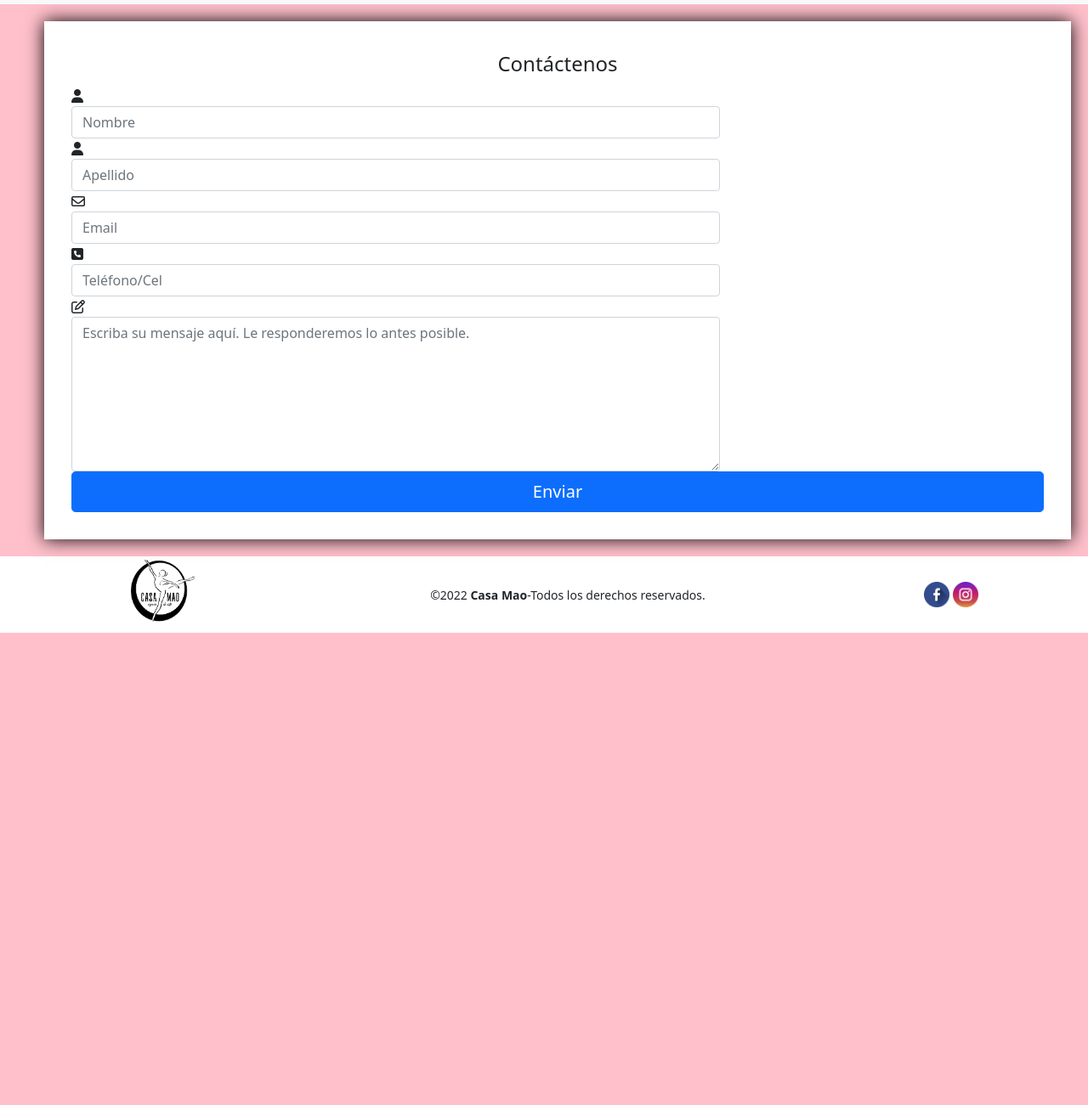
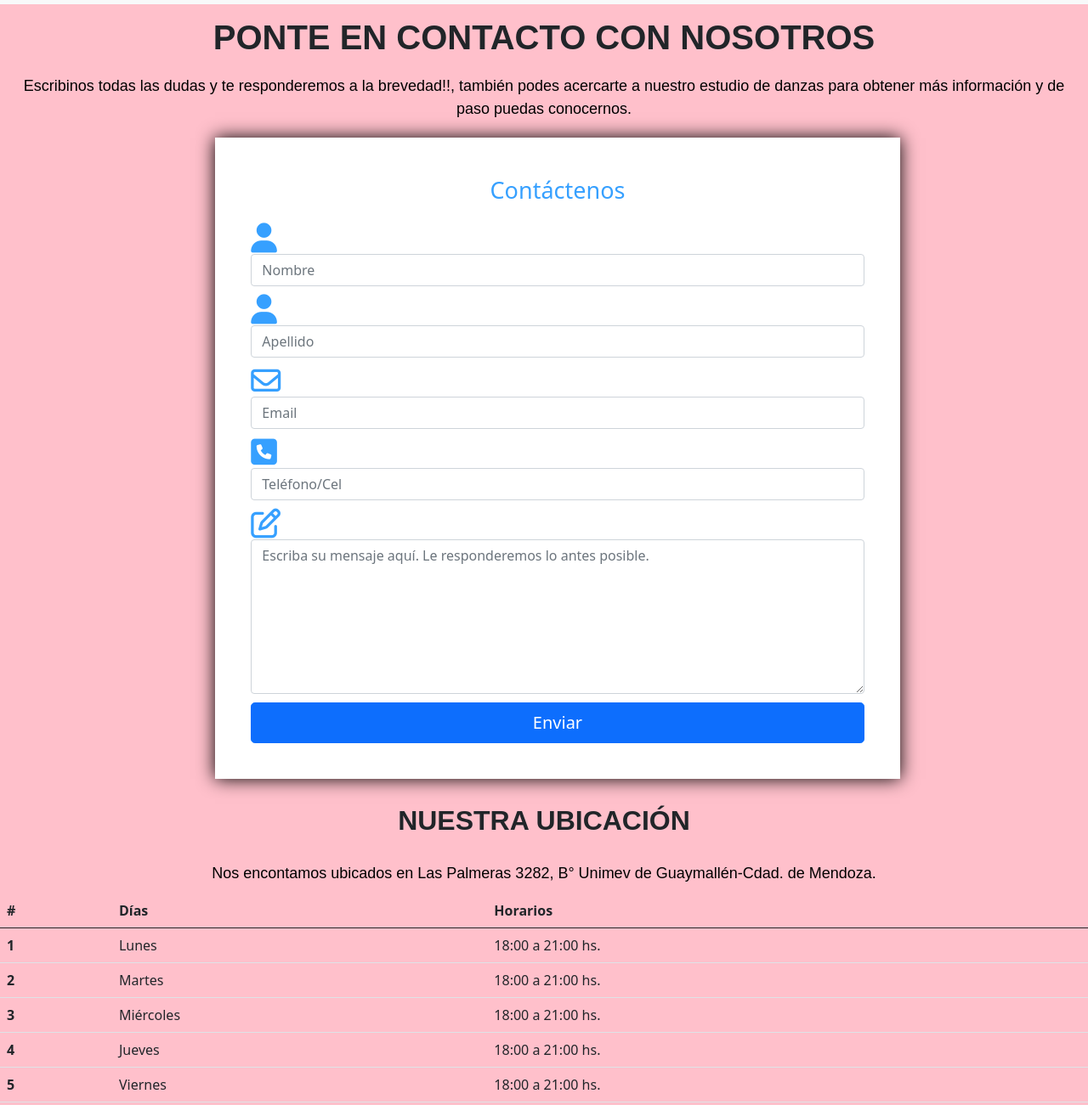
Before and after one commit to Maatgun/CasaMao, a website: page pages/contacto.html in a window 1280 px wide. Shown: the part 66-1367 px from the top of the page at 85% size. Before the commit the page ends 811 px from the top, so only its background shows below. Drawn offline with nearby package versions, Linux system fonts and the light colour scheme; files whose address does not match are found by name.

Commit message:
Modifique archivos

```diff
--- a/package.json
+++ b/package.json
@@ -1,7 +1,6 @@
 {
   "name": "prueba",
   "version": "1.0.0",
-  "description": "",
   "main": "index.js",
   "scripts": {
     "test": "echo \"Error: no test specified\" && exit 1",
@@ -21,5 +20,6 @@
   "devDependencies": {
     "node-sass": "^7.0.1",
     "nodemon": "^2.0.19"
-  }
+  },
+  "description": ""
 }
--- a/pages/contacto.html
+++ b/pages/contacto.html
@@ -1,19 +1,23 @@
 <!DOCTYPE html>
 <html lang="en">
+
 <head>
     <meta charset="UTF-8">
     <meta http-equiv="X-UA-Compatible" content="IE=edge">
     <meta name="viewport" content="width=device-width, initial-scale=1.0">
-    <link href="https://cdn.jsdelivr.net/npm/bootstrap@5.0.2/dist/css/bootstrap.min.css" rel="stylesheet" integrity="sha384-EVSTQN3/azprG1Anm3QDgpJLIm9Nao0Yz1ztcQTwFspd3yD65VohhpuuCOmLASjC" crossorigin="anonymous">
+    <link href="https://cdn.jsdelivr.net/npm/bootstrap@5.0.2/dist/css/bootstrap.min.css" rel="stylesheet"
+        integrity="sha384-EVSTQN3/azprG1Anm3QDgpJLIm9Nao0Yz1ztcQTwFspd3yD65VohhpuuCOmLASjC" crossorigin="anonymous">
     <link rel="stylesheet" href="../css/style.css">
     <script src="https://kit.fontawesome.com/26d8cbed11.js" crossorigin="anonymous"></script>
     <link rel="shortcut icon" href="../img/favicon.ico" type="image/x-icon">
     <!--TITLE-->
     <title>CASA MAO - Estudio de Danzas.</title>
     <!--DESCRIPTION-->
-    <meta name="description"content="Bienvenidos a CASA MAO, fórmate junto a los mejores profesores que forman parte de nuestro estudio de danzas, encontrarás lo que deseas, saca tu pasión y viví al máximo tu formación en danza. Contamos con una app donde encontrarás toda la info acerca del estudio y también podrás acceder a clases grabadas por si te perdiste alguna, en Casa Mao podes formarte en lo que quieras y ser quien quieras ser, eligiendo la especialidad que más te guste">
+    <meta name="description"
+        content="Bienvenidos a CASA MAO, fórmate junto a los mejores profesores que forman parte de nuestro estudio de danzas, encontrarás lo que deseas, saca tu pasión y viví al máximo tu formación en danza. Contamos con una app donde encontrarás toda la info acerca del estudio y también podrás acceder a clases grabadas por si te perdiste alguna, en Casa Mao podes formarte en lo que quieras y ser quien quieras ser, eligiendo la especialidad que más te guste">
     <!--KEYWORDS-->
-    <meta name="keywords" content="danza, escuela, música, bailarin, bailarina, profesión, ballet, danza clásica, danza contemporánea, waacking, hip hop, teatro, musical">
+    <meta name="keywords"
+        content="danza, escuela, música, bailarin, bailarina, profesión, ballet, danza clásica, danza contemporánea, waacking, hip hop, teatro, musical">
     <!--PROTOCOLO OPEN GRAPH-->
 
     <!--TYPE-->
@@ -23,6 +27,7 @@
     <meta property="og:title" content="CASA MAO-Estudio de Danzas.">
 
 </head>
+
 <body>
     <header>
         <nav>
@@ -57,45 +62,61 @@
         </nav>
     </header>
     <main>
+        <section class="informacion">
+            <h1><b>PONTE EN CONTACTO CON NOSOTROS</b></h1>
+            <p>Escribinos todas las dudas y te responderemos a la brevedad!!, también podes acercarte a nuestro estudio
+                de danzas para obtener más información y de paso puedas conocernos.</p>
+        </section>
         <div class="container-2">
-                    <div class="row">
-                        <div class="col-md-12">
+            <div class="d-flex justify-content-center">
+                <div class="col-md-8">
                     <div class="well well-sm">
                         <form class="form-horizontal" method="post">
                             <fieldset>
                                 <legend class="text-center header">Contáctenos</legend>
 
                                 <div class="form-group">
-                                            <span class="col-md-1 col-md-offset-2 text-center"><i class="fa fa-user bigicon"></i></span>
-                                            <div class="col-md-8">
-                                                <input id="fname" name="name" type="text" placeholder="Nombre" class="form-control">
+                                    <span class="col-md-1 col-md-offset-2 text-center"><i
+                                            class="fa fa-user bigicon"></i></span>
+                                    <div class="col-md-12">
+                                        <input id="fname" name="name" type="text" placeholder="Nombre"
+                                            class="form-control">
                                     </div>
                                 </div>
                                 <div class="form-group">
-                                            <span class="col-md-1 col-md-offset-2 text-center"><i class="fa fa-user bigicon"></i></span>
-                                            <div class="col-md-8">
-                                                <input id="lname" name="name" type="text" placeholder="Apellido" class="form-control">
+                                    <span class="col-md-1 col-md-offset-2 text-center"><i
+                                            class="fa fa-user bigicon"></i></span>
+                                    <div class="col-md-12">
+                                        <input id="lname" name="name" type="text" placeholder="Apellido"
+                                            class="form-control">
                                     </div>
                                 </div>
 
                                 <div class="form-group">
-                                            <span class="col-md-1 col-md-offset-2 text-center"><i class="fa fa-envelope-o bigicon"></i></span>
-                                            <div class="col-md-8">
-                                                <input id="email" name="email" type="text" placeholder="Email" class="form-control">
+                                    <span class="col-md-1 col-md-offset-2 text-center"><i
+                                            class="fa fa-envelope-o bigicon"></i></span>
+                                    <div class="col-md-12">
+                                        <input id="email" name="email" type="text" placeholder="Email"
+                                            class="form-control">
                                     </div>
                                 </div>
 
                                 <div class="form-group">
-                                            <span class="col-md-1 col-md-offset-2 text-center"><i class="fa fa-phone-square bigicon"></i></span>
-                                            <div class="col-md-8">
-                                                <input id="phone" name="phone" type="text" placeholder="Teléfono/Cel" class="form-control">
+                                    <span class="col-md-1 col-md-offset-2 text-center"><i
+                                            class="fa fa-phone-square bigicon"></i></span>
+                                    <div class="col-md-12">
+                                        <input id="phone" name="phone" type="text" placeholder="Teléfono/Cel"
+                                            class="form-control">
                                     </div>
                                 </div>
 
                                 <div class="form-group">
-                                            <span class="col-md-1 col-md-offset-2 text-center"><i class="fa fa-pencil-square-o bigicon"></i></span>
-                                            <div class="col-md-8">
-                                                <textarea class="form-control" id="message" name="message" placeholder="Escriba su mensaje aquí. Le responderemos lo antes posible." rows="7"></textarea>
+                                    <span class="col-md-1 col-md-offset-2 text-center"><i
+                                            class="fa fa-pencil-square-o bigicon"></i></span>
+                                    <div class="col-md-12">
+                                        <textarea class="form-control" id="message" name="message"
+                                            placeholder="Escriba su mensaje aquí. Le responderemos lo antes posible."
+                                            rows="7"></textarea>
                                     </div>
                                 </div>
 
@@ -110,6 +131,46 @@
                 </div>
             </div>
         </div>
+        <section class="direction">
+            <h2><b>NUESTRA UBICACIÓN</b></h2>
+            <p>Nos encontamos ubicados en Las Palmeras 3282, B° Unimev de Guaymallén-Cdad. de Mendoza.</p>
+            <table class="table">
+                <thead>
+                  <tr>
+                    <th scope="col">#</th>
+                    <th scope="col">Días</th>
+                    <th scope="col">Horarios</th>
+                  </tr>
+                </thead>
+                <tbody>
+                  <tr>
+                    <th scope="row">1</th>
+                    <td>Lunes</td>
+                    <td>18:00 a 21:00 hs.</td>
+                  </tr>
+                  <tr>
+                    <th scope="row">2</th>
+                    <td>Martes</td>
+                    <td>18:00 a 21:00 hs.</td>
+                  </tr>
+                  <tr>
+                    <th scope="row">3</th>
+                    <td>Miércoles</td>
+                    <td>18:00 a 21:00 hs.</td>
+                  </tr>
+                  <tr>
+                    <th scope="row">4</th>
+                    <td>Jueves</td>
+                    <td>18:00 a 21:00 hs.</td>
+                  </tr>
+                  <tr>
+                    <th scope="row">5</th>
+                    <td>Viernes</td>
+                    <td>18:00 a 21:00 hs.</td>
+                  </tr>
+                </tbody>
+              </table>
+        </section>
     </main>
     <footer>
         <img src="../img/MAOLOGO2.png" alt="maologo">
@@ -123,6 +184,9 @@
             <a href="https://www.instagram.com/espacio.dearte/"><img src="../img/instagram.png" alt="instagram"></a>
         </div>
     </footer>
-            <script src="https://cdn.jsdelivr.net/npm/bootstrap@5.0.2/dist/js/bootstrap.bundle.min.js" integrity="sha384-MrcW6ZMFYlzcLA8Nl+NtUVF0sA7MsXsP1UyJoMp4YLEuNSfAP+JcXn/tWtIaxVXM" crossorigin="anonymous"></script>
+    <script src="https://cdn.jsdelivr.net/npm/bootstrap@5.0.2/dist/js/bootstrap.bundle.min.js"
+        integrity="sha384-MrcW6ZMFYlzcLA8Nl+NtUVF0sA7MsXsP1UyJoMp4YLEuNSfAP+JcXn/tWtIaxVXM"
+        crossorigin="anonymous"></script>
 </body>
+
 </html>
--- a/scss/base/_mixin.scss
+++ b/scss/base/_mixin.scss
@@ -9,3 +9,11 @@
 p {
     @include textos;
 }
+
+@mixin font{
+    font-family:SuisseIntl, NeueHelvetica55Roman, sans-serif;
+}
+
+.informacion{
+    @include font;
+}
--- a/scss/components/_galeria.scss
+++ b/scss/components/_galeria.scss
@@ -14,7 +14,7 @@
 
 .galeria {
     h1 {
-        font-family: SuisseIntl, NeueHelvetica55Roman, sans-serif;
+        @include font;
         font-size: 60px;
         border: 3px $color-tres solid;
         text-align: center;
--- a/scss/components/_main.scss
+++ b/scss/components/_main.scss
@@ -13,7 +13,7 @@ main {
 
         h1 {
             font-size: 30px;
-            font-family: SuisseIntl, NeueHelvetica55Roman, sans-serif;
+            @include font;
             text-align: center;
             margin: 20px;
         }
@@ -21,7 +21,7 @@ main {
         p {
             display: flex;
             font-size: 18px;
-            font-family: SuisseIntl, NeueHelvetica55Roman, sans-serif;
+            @include font;
             text-align: center;
             padding: 5px;
             margin: 5px;
@@ -43,7 +43,7 @@ main {
         padding: 2em;
         margin-right: 0;
         margin-left: 2em;
-        background-color: map-get($fondo , "blanco" );
+        background-color: map-get($fondo , "blanco");
     }
 
     form button,
@@ -89,18 +89,19 @@ main {
                 p {
                     text-align: center;
                     font-size: 16px;
-                    font-family: SuisseIntl, NeueHelvetica55Roman, sans-serif;
+                    @include font;
                 }
             }
         }
     }
+
 
     .inscripciones {
         h1 {
             text-align: center;
             font-size: 32px;
             margin: 20px;
-            font-family: SuisseIntl, NeueHelvetica55Roman, sans-serif;
+            @include font;
         }
     }
 
@@ -109,7 +110,7 @@ main {
             font-size: 25px;
             margin: 5px;
             text-align: center;
-            font-family: SuisseIntl, NeueHelvetica55Roman, sans-serif;
+            @include font;
         }
     }
 
@@ -118,7 +119,7 @@ main {
             font-size: 18px;
             text-align: center;
             margin: 10px;
-            font-family: SuisseIntl, NeueHelvetica55Roman, sans-serif;
+            @include font;
         }
     }
 
@@ -129,21 +130,64 @@ main {
         }
     }
 
-    .form2{
-        .input-group{
+    .form2 {
+        .input-group {
             margin: 20px;
         }
     }
 
-    .form2{
-        .input-group{
-            .label{
-                margin: 3px;
+    .form2 {
+        .input-group {
+            label {
+                margin: 6px;
             }
         }
     }
 
-    .container-2{
-        margin: 20px;
+    .container-2 {
+        margin: 12px;
+    }
+
+
+    .form-group {
+        margin: 10px;
+    }
+
+    .header {
+        color: #36A0FF;
+        font-size: 27px;
+        padding: 10px;
+    }
+
+    .bigicon {
+        font-size: 35px;
+        color: #36A0FF;
+    }
+
+    .informacion {
+        h1 {
+            text-align: center;
+            @include font;
+            margin: 15px;
+
+        }
+
+        p {
+            text-align: center;
+            @include font;
+            margin: 20px;
+        }
+    }
+
+    .direction{
+        h2{
+            @include font;
+            text-align: center;
+            margin: 30px;
+        }
+        p{
+            text-align: center;
+            @include font;
+        }
     }
 }
```
Also changed, not shown: index.html (+3 -2 lines), pages/inscripciones.html (+10 -10 lines), pages/nosotros.html (added, +37 -0 lines), scss/base/_responsive.scss (+17 -18 lines), scss/components/_gruposcompetencia.scss (added, +22 -0 lines), css/style.css, img/mao.jpg (added), img/target.jpg (added), 2 other files. Lines whose indentation alone changed are shown as unchanged.
